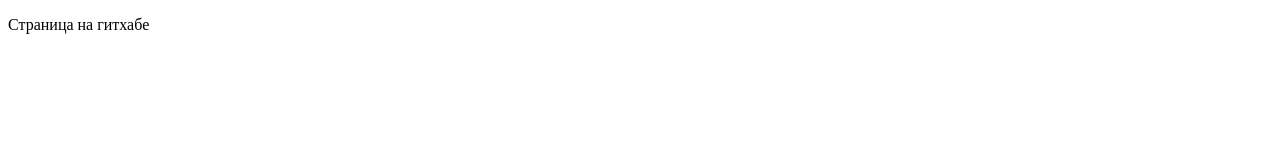
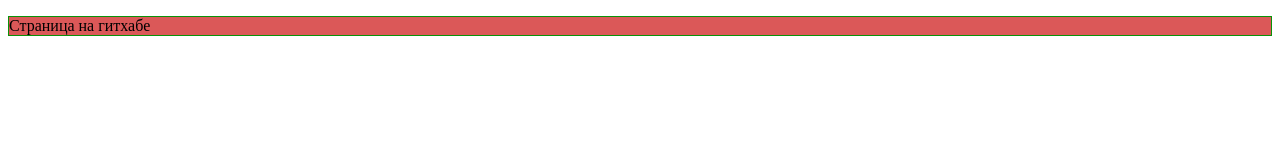
Before and after one commit to dimamc/hosting, a plain HTML site: page index.html in a window 1280 px wide. Drawn offline with Linux system fonts and the light colour scheme.

Commit message:
edit tag

```diff
--- a/index.html
+++ b/index.html
@@ -3,7 +3,7 @@
 <head>
     <meta charset="UTF-8">
     <meta name="viewport" content="width=device-width, initial-scale=1.0">
-    <meta rel="stylesheet" href="style.css">
+    <link rel="stylesheet" href="style.css">
     <title>Document</title>
 </head>
 <body>
```
